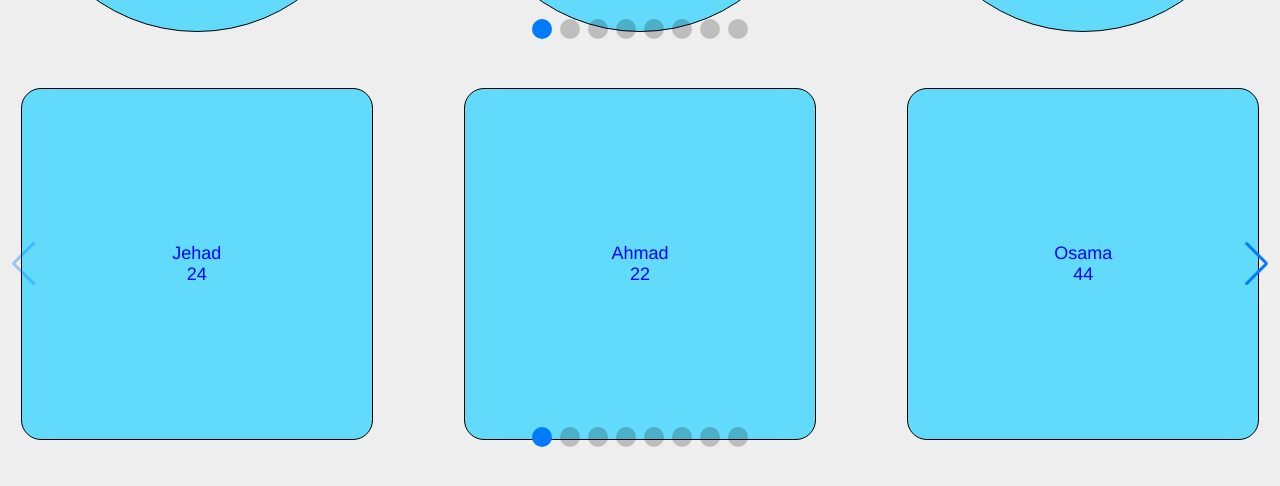
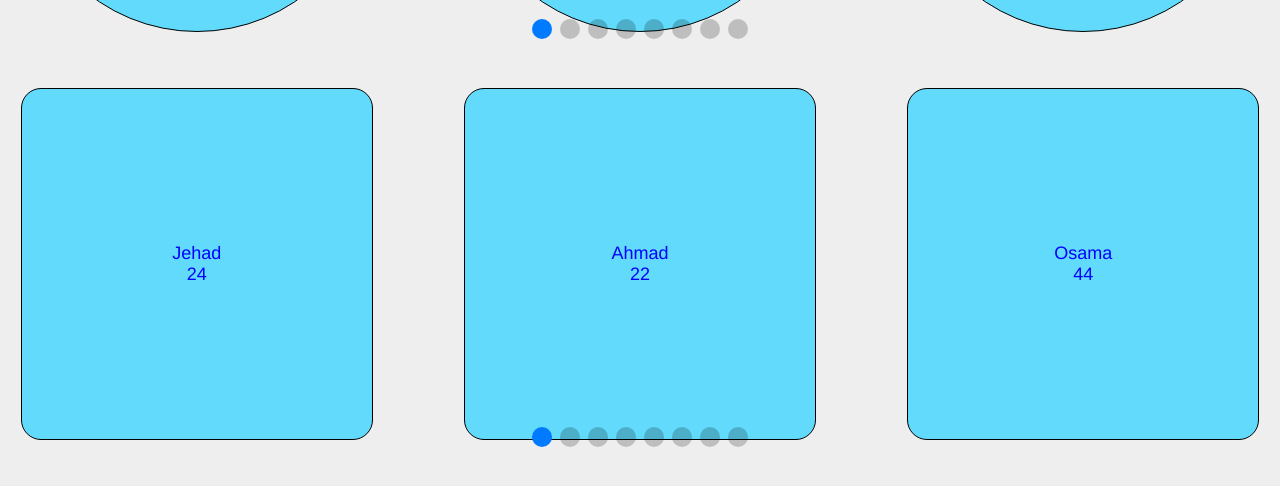
Before and after one commit to mohammaddarweesh-oop/project-one, a React (Create React App) app: page / in a window 1280 px wide. Shown: the part 358-844 px from the top of the page. Built offline with nearby package versions, Linux system fonts and the light colour scheme.

Commit message:
pagination && navigation dynamicaly

```diff
--- a/src/App.js
+++ b/src/App.js
@@ -20,10 +20,14 @@ function App() {
 
   return (
     <div className="App">
-      <SwiperCrousal items={userData}>
+      <SwiperCrousal
+        items={userData}
+        navigation
+        pagination={{ clickable: "true" }}
+      >
         <ShapeOne />
       </SwiperCrousal>
-      <SwiperCrousal items={userData}>
+      <SwiperCrousal items={userData} pagination={{ clickable: "true" }}>
         <ShapeTwo />
       </SwiperCrousal>
     </div>
--- a/src/Components/SwiperCrousal/SwiperCrousal.js
+++ b/src/Components/SwiperCrousal/SwiperCrousal.js
@@ -8,7 +8,7 @@ import "./Style.css";
 
 SwiperCore.use([Pagination, Navigation]);
 
-const SwiperCrousal = ({ children, items }) => {
+const SwiperCrousal = ({ children, items, pagination, navigation }) => {
   // const view = () => {
   //   const viewSlide = useData.map((el) => (
   //     <SwiperSlide>
@@ -40,8 +40,8 @@ const SwiperCrousal = ({ children, items }) => {
     <Swiper
       spaceBetween={50}
       slidesPerView={3}
-      navigation
-      pagination={{ clickable: "true" }}
+      navigation={navigation ? navigation : false}
+      pagination={pagination ? pagination : false}
     >
       {cloneItem}
     </Swiper>
```
